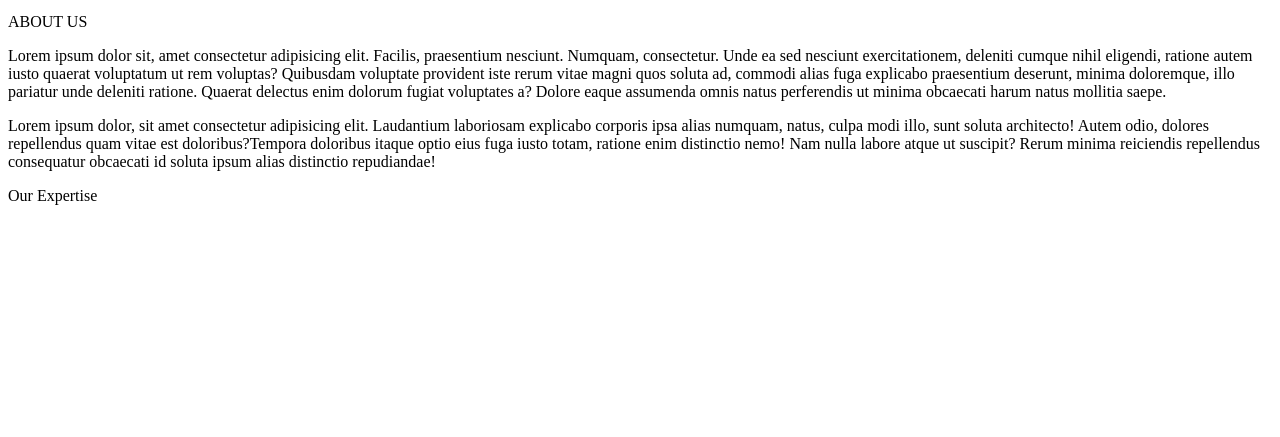
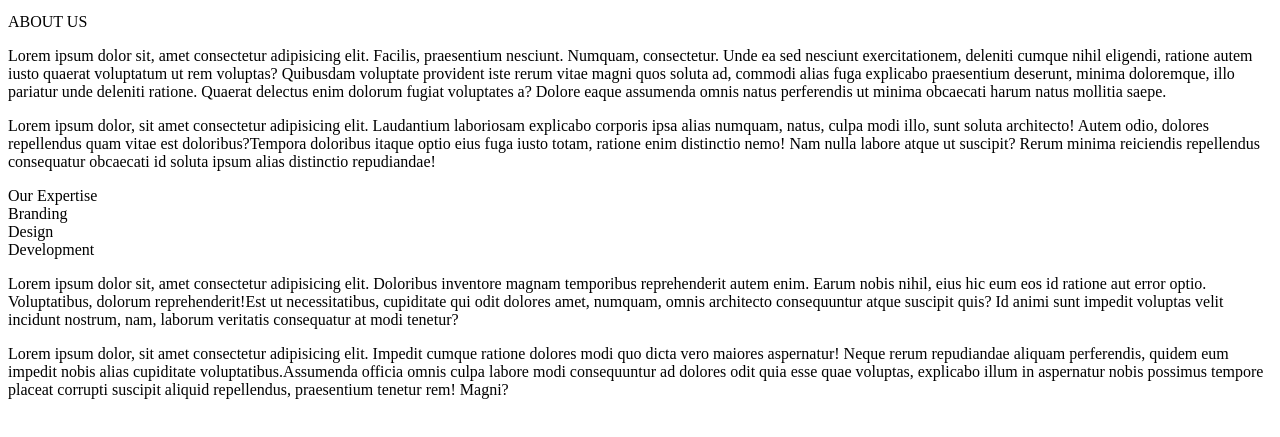
Before and after one commit to mainzonder/bem__lessons, a plain HTML site: page index.html in a window 1280 px wide. Shown: the part 251-688 px from the top of the page. Drawn offline with Linux system fonts and the light colour scheme.

Commit message:
second commit

```diff
--- a/index.html
+++ b/index.html
@@ -85,7 +85,36 @@
 			<div class="container">
 				<div class="title">Our Expertise</div>
 				<div class="expertise__content"></div>
-				<div class="expertise__text"></div>
+				<div class="expertise__content-items">
+					<div class="expertise__content-item">Branding</div>
+					<div class="expertise__content-item">Design</div>
+					<div class="expertise__content-item">Development</div>
+				</div>
+
+				<div class="expertise__content-text">
+					<p>
+						Lorem ipsum dolor sit, amet consectetur adipisicing elit. Doloribus
+						inventore magnam temporibus reprehenderit autem enim. Earum nobis
+						nihil, eius hic eum eos id ratione aut error optio. Voluptatibus,
+						dolorum reprehenderit!Est ut necessitatibus, cupiditate qui odit
+						dolores amet, numquam, omnis architecto consequuntur atque suscipit
+						quis? Id animi sunt impedit voluptas velit incidunt nostrum, nam,
+						laborum veritatis consequatur at modi tenetur?
+					</p>
+					<p>
+						Lorem ipsum dolor, sit amet consectetur adipisicing elit. Impedit
+						cumque ratione dolores modi quo dicta vero maiores aspernatur! Neque
+						rerum repudiandae aliquam perferendis, quidem eum impedit nobis
+						alias cupiditate voluptatibus.Assumenda officia omnis culpa labore
+						modi consequuntur ad dolores odit quia esse quae voluptas, explicabo
+						illum in aspernatur nobis possimus tempore placeat corrupti suscipit
+						aliquid repellendus, praesentium tenetur rem! Magni?
+					</p>
+				</div>
+			</div>
+
+			<div class="expertise__items">
+				<div class="expertise__item"></div>
 			</div>
 		</section>
 	</body>
```
